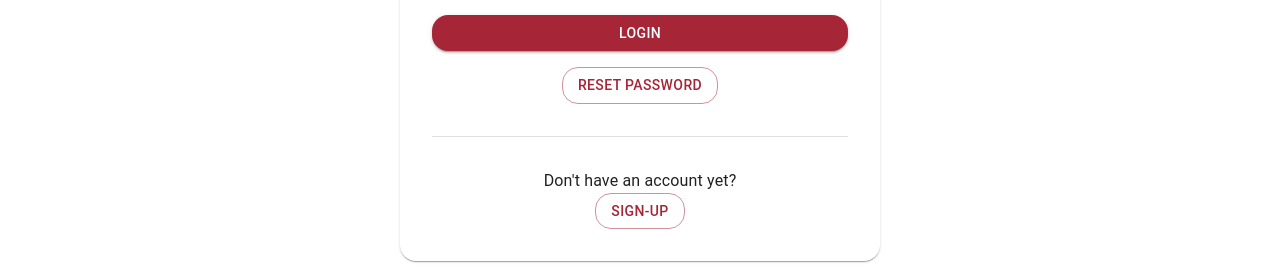
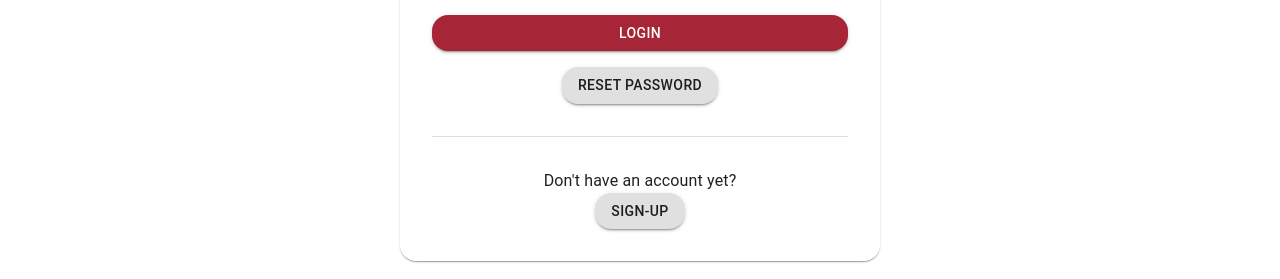
Before and after one commit to UAlberta-CMPUT401/f24project-Bleeding-Heart-Art-Space, a React (Vite) app in the folder frontend/: page /login in a window 1280 px wide. Shown: the part 465-744 px from the top of the page. Built offline with nearby package versions, Linux system fonts and the light colour scheme; no server answers.

Commit message:
ui: Login and SIgn up button color changes

```diff
--- a/frontend/src/app/pages/Login/Login.tsx
+++ b/frontend/src/app/pages/Login/Login.tsx
@@ -120,7 +120,8 @@ const Login: React.FC = () => {
 
         <Button
           component={Link}
-          variant="outlined"
+          variant="contained"
+          color="inherit"
           to="/reset-password"
           sx={{
             marginTop: '1rem',
@@ -139,7 +140,8 @@ const Login: React.FC = () => {
 
         <Button
           component={Link}
-          variant="outlined"
+          variant="contained"
+          color="inherit"
           to="/signup"
         >
           Sign-up
--- a/frontend/src/app/pages/Signup/Signup.tsx
+++ b/frontend/src/app/pages/Signup/Signup.tsx
@@ -105,9 +105,9 @@ const Signup: React.FC = () => {
 
         <Button
           component={Link}
-          variant="outlined"
+          variant="contained"
           to="/login"
-          color="primary"
+          color="inherit"
         >
           Login
         </Button>
```
